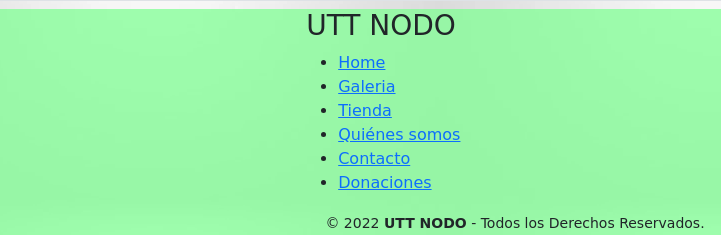
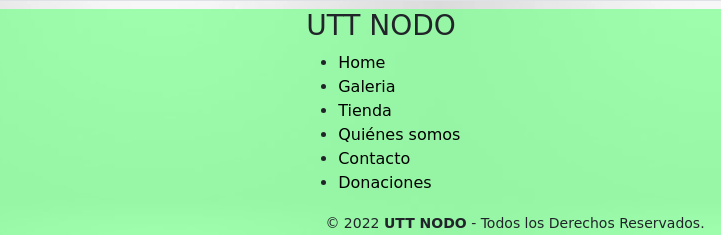
Before and after one commit to Nahu8/Nahuel-Rodrigo-Alderete-UTT-NODO, a plain HTML site: page index.html in a window 1280 px wide. Shown: the part 1412-1647 px from the top of the page, 125-846 px from the left. Drawn offline with nearby package versions, Linux system fonts and the light colour scheme; a web font is replaced by a local one.

Commit message:
Ultimos retoques

```diff
--- a/scss/_colores.scss
+++ b/scss/_colores.scss
@@ -2,3 +2,4 @@ $color-fondo:rgba(128, 255, 149, 0.75);
 $color-letra:rgba(0, 0, 0, 0);
 $color-nav:#368A0F;
 $color-footer: rgb(4, 75, 4);
+$color-letra-footer: black;
--- a/scss/style.scss
+++ b/scss/style.scss
@@ -15,7 +15,6 @@ nav{
         list-style: none;
         display: inline-block;
         margin: 10px;
-        text-decoration: none;
         font-family: 'Macondo', cursive;
         color: $color-nav;
     }
@@ -98,8 +97,6 @@ h1{
     @include margin(auto, auto);
     @include sizes(20%,100%)
 }
-
-
 .icon-footer{
     padding: auto;
     margin:4%;
@@ -116,3 +113,11 @@ h1{
 .grupo-2{
     text-align: center;
 }
+
+.footer-home{
+    color: black;
+    display: inline-block;
+    text-decoration: none;
+    list-style: none;
+
+}
```
Also changed, not shown: css/style.css, imagenes/Donaciones/1donacion.png (deleted), imagenes/Donaciones/2donacion.png (deleted), imagenes/Donaciones/3donacion.png (deleted), 1 other file.
